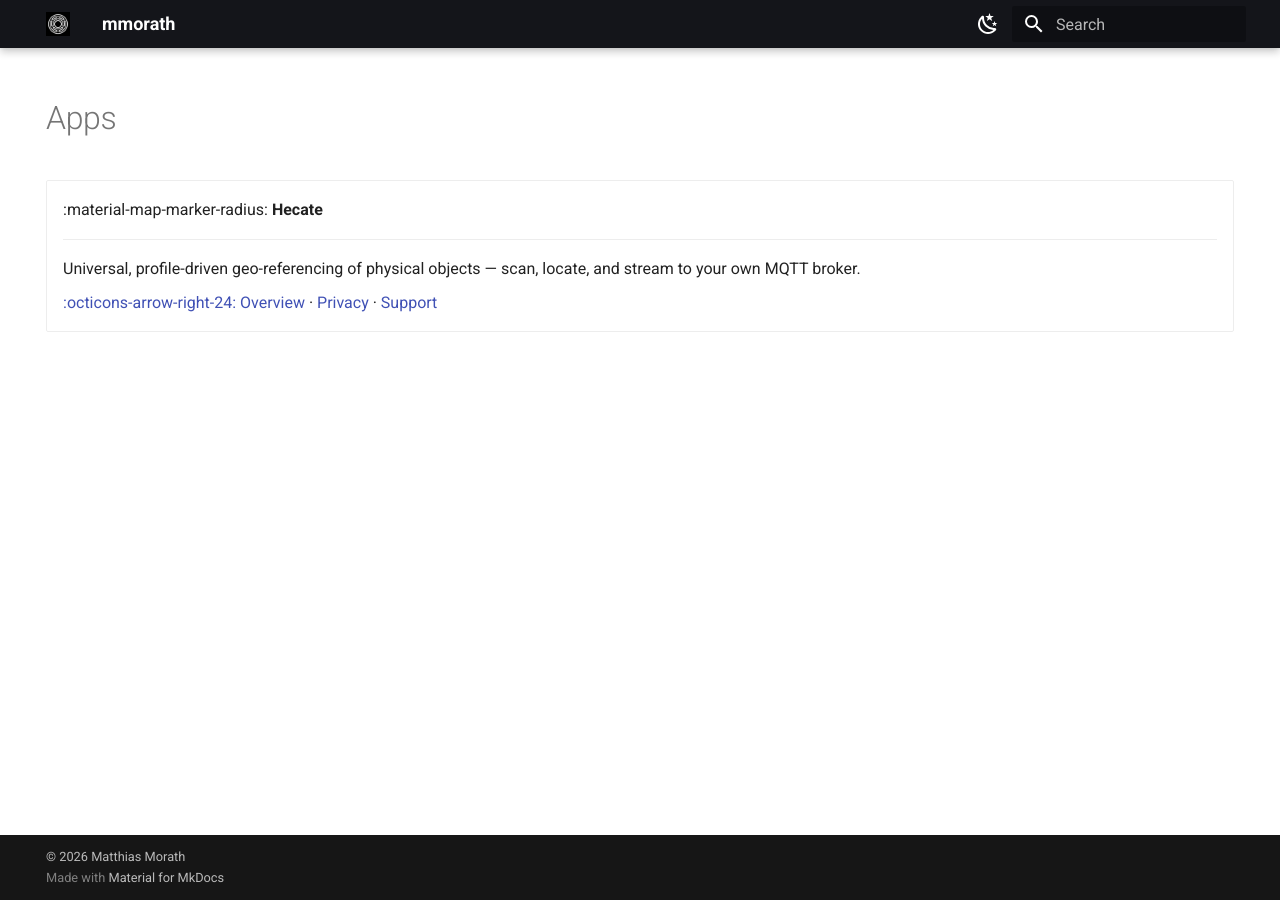
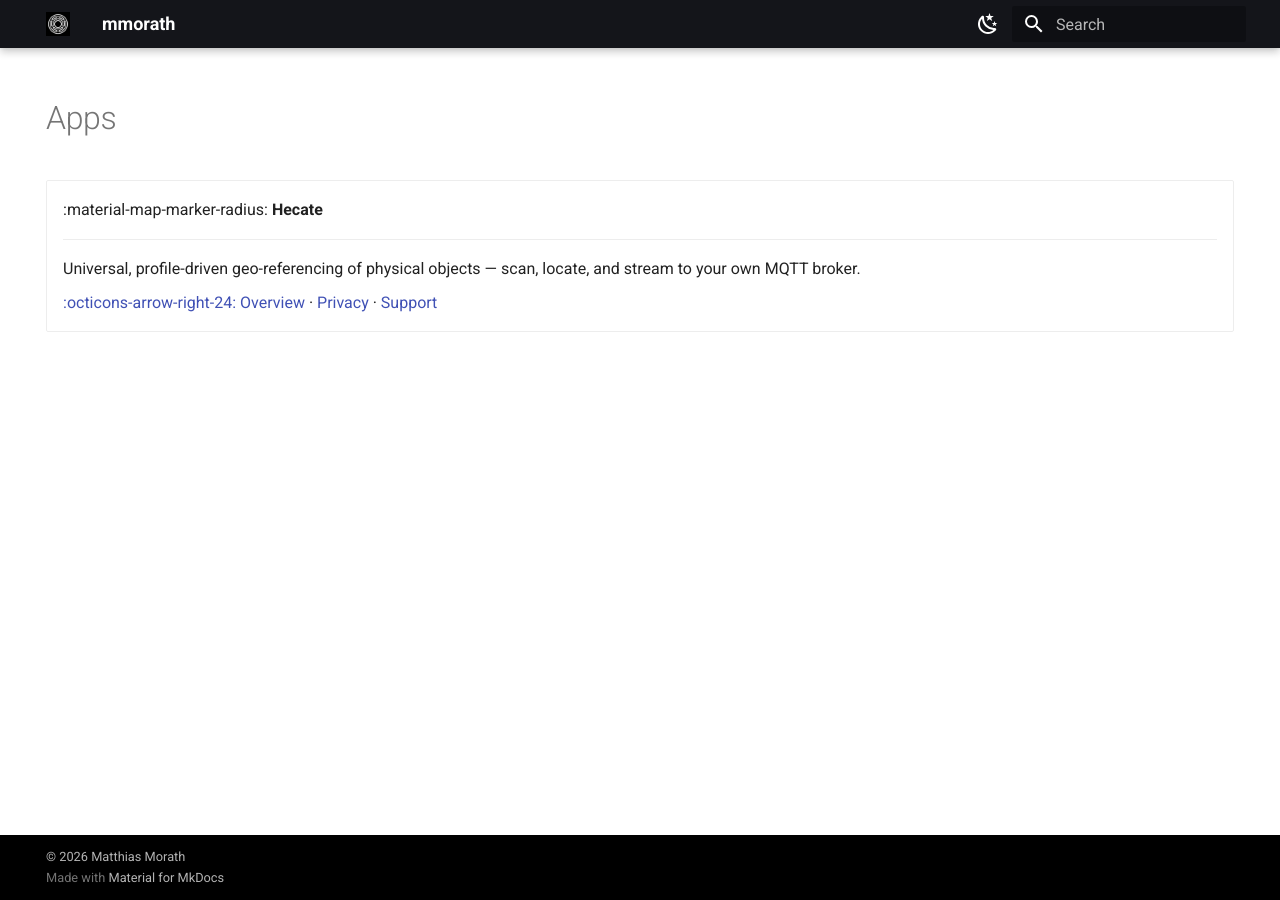
Before and after one commit to mmorath/mmorath.github.io, an MkDocs documentation site: the page built from docs/index.md, in a window 1280 px wide. Built offline with MkDocs 1.6.1 and Material for MkDocs 9.7.7, drawn with Linux system fonts in a browser that asks for light colours.

Commit message:
site: force footer background to pure black

```diff
--- a/docs/assets/extra.css
+++ b/docs/assets/extra.css
@@ -18,7 +18,9 @@
 }
 
 .md-header,
-.md-tabs {
+.md-tabs,
+.md-footer,
+.md-footer-meta {
   background-color: #000;
 }
 
```
